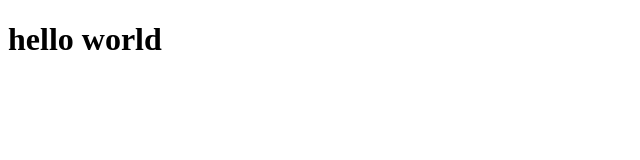
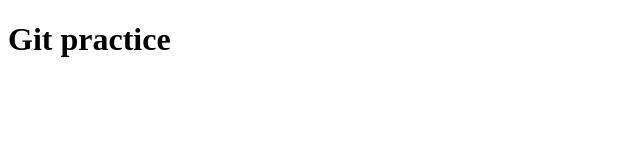
Before and after one commit to vikrammeena1142/learn_git, a plain HTML site: page index.html in a window 1280 px wide. Shown: the whole page, without its empty margins (0-640 px from the left). Drawn offline with Linux system fonts and the light colour scheme.

Commit message:
heading changed in index.html

```diff
--- a/index.html
+++ b/index.html
@@ -8,7 +8,7 @@
     <link rel="stylesheet" href="style.css">
 </head>
 <body>
-    <h1 >hello world</h1>
+    <h1 >Git practice</h1>
 </body>
 <script src="index.js"></script>
 </html>
```
Also changed, not shown: 1 other file.
